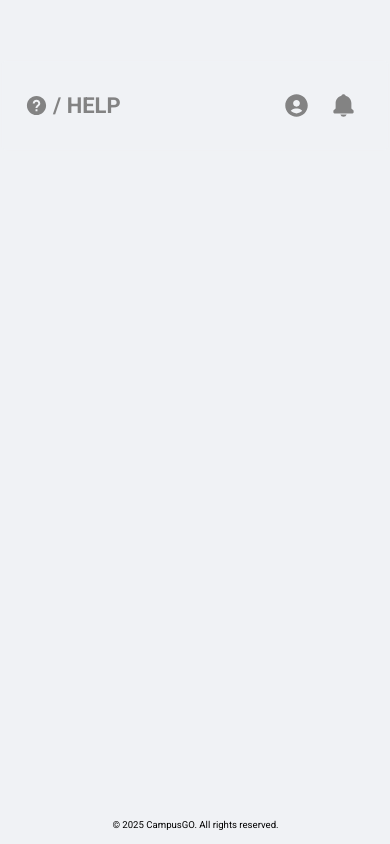
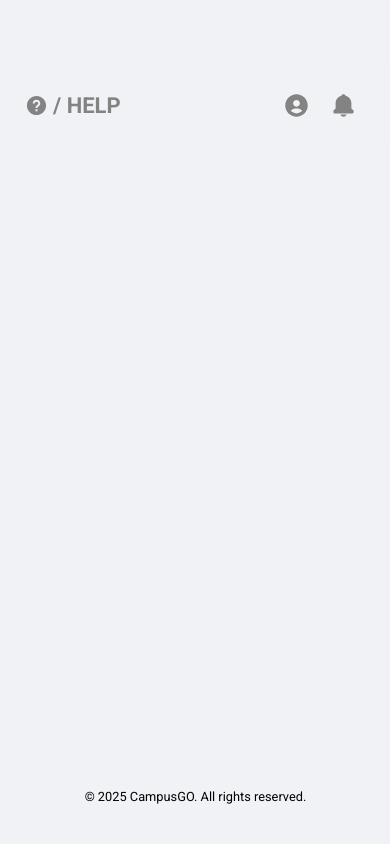
Before and after one commit to Shuvo896/CampusGO-FrontEnd, a plain HTML site: page help.html in a window 390 px wide. Drawn offline with nearby package versions, Linux system fonts and the light colour scheme; a web font is replaced by a local one.

Commit message:
Finally Done

```diff
--- a/austyle.css
+++ b/austyle.css
@@ -756,9 +756,10 @@ footer {
 
     body {
         grid-template-columns: 0.5px 1fr 0.5px;
+        grid-template-rows: 117px 1fr 6rem;
     }
 
-    main  {
+    main {
         display: flex;
         flex-direction: column;
         align-items: center;
@@ -792,6 +793,7 @@ footer {
         flex-direction: column;
         align-items: center;
     }
+
     footer {
         font-size: 0.8rem;
         text-align: center;
--- a/hlpstyle.css
+++ b/hlpstyle.css
@@ -229,11 +229,13 @@ footer {
 
     body {
         grid-template-columns: 1px 1fr 1px;
+        grid-template-rows: 117px 1fr 6rem;
     }
 
     footer {
         grid-area: footer;
-        font-size: 0.6rem;
+        font-size: 0.8rem;
+        text-align: center;
     }
 
 }
--- a/nostyle.css
+++ b/nostyle.css
@@ -253,11 +253,13 @@ footer {
 
     body {
         grid-template-columns: 1px 1fr 1px;
+        grid-template-rows: 117px 1fr 6rem;
     }
 
     footer {
         grid-area: footer;
-        font-size: 0.6rem;
+        font-size: 0.8rem;
+        text-align: center;
     }
 
 }
--- a/style.css
+++ b/style.css
@@ -16,6 +16,7 @@
   --base-color1: #63B967;
   --base-color2: #47A34B;
 }
+
 /* Body section */
 body {
   display: grid;
@@ -326,6 +327,7 @@ footer {
 
   body {
     grid-template-columns: 1px 1fr 1px;
+    grid-template-rows: 117px 1fr 6rem;
   }
 
   main {
@@ -334,7 +336,7 @@ footer {
     grid-template-areas:
       "booking"
       "Search";
-      padding-top: 3rem;
+    padding-top: 3rem;
   }
 
   .booking {
```
